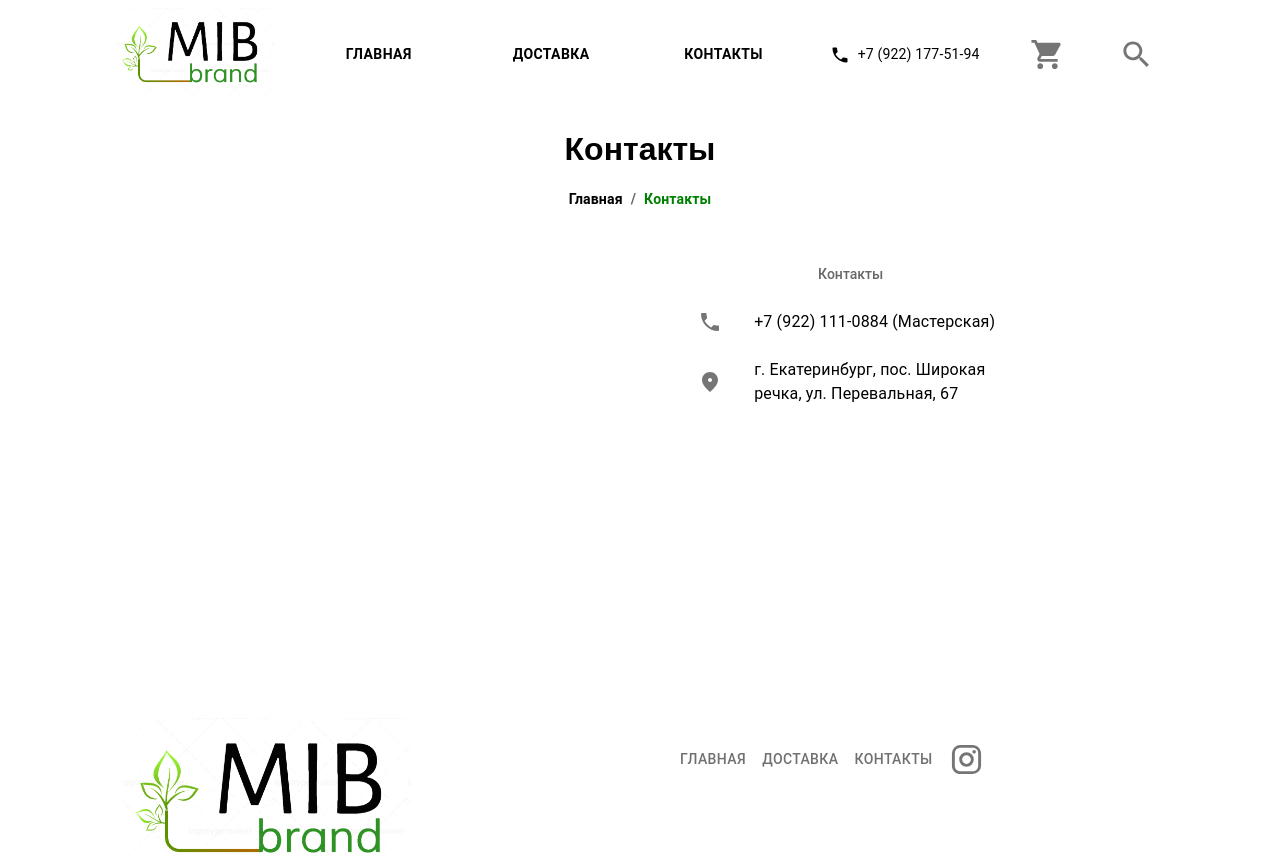
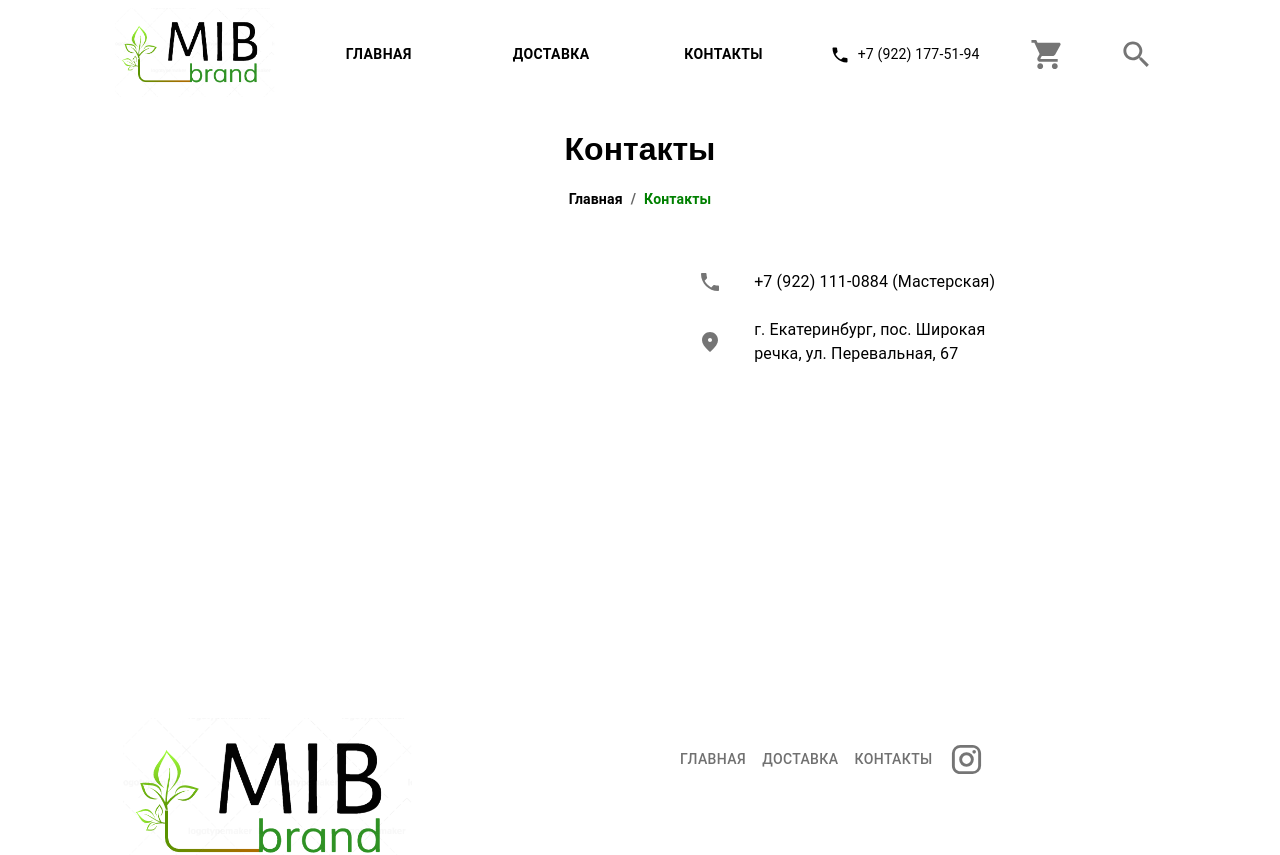
Before and after one commit to denkotheboy/mibbrand-frontend, a Next.js app: page /contacts in a window 1280 px wide. Shown: the top 855 px of the page. Built offline with nearby package versions, Linux system fonts and the light colour scheme.

Commit message:
Сделал билд

```diff
--- a/constants.ts
+++ b/constants.ts
@@ -12,7 +12,7 @@ export const PATH = {
   CATEGORY: "/category",
 };
 
-export const SERVER = "http://localhost:8000/api/";
+export const SERVER = "http://192.168.1.151:8000/api/";
 export const TIMEOUT = 90;
 
 export const PRODUCT = "product";
--- a/pages/contacts.tsx
+++ b/pages/contacts.tsx
@@ -52,7 +52,6 @@ const Contacts = () => {
                 width: { xs: "100%", lg: "80%" },
                 bgcolor: "background.paper",
               }}
-              subheader={<ListSubheader>Контакты</ListSubheader>}
             >
               <ListItem>
                 <ListItemIcon>
```
